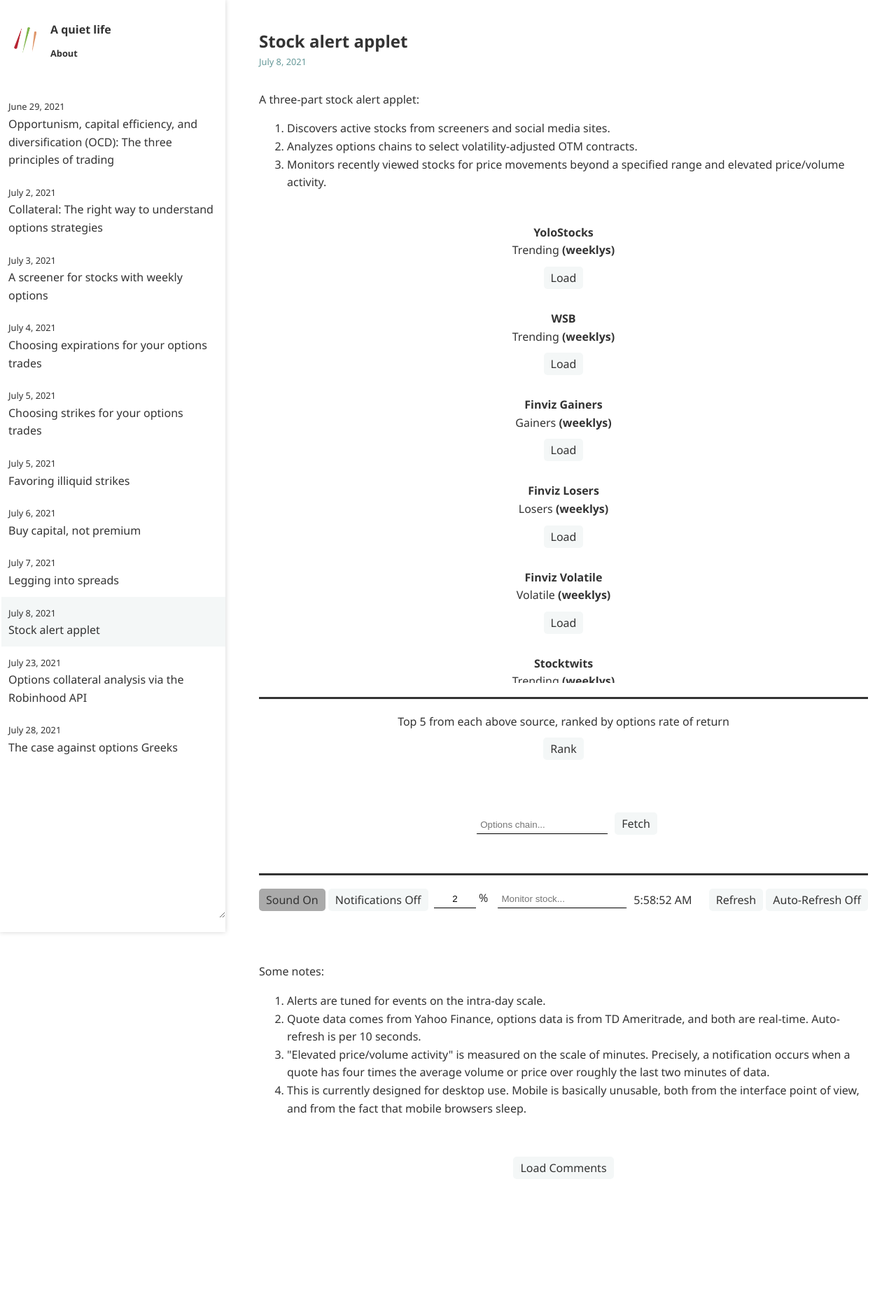
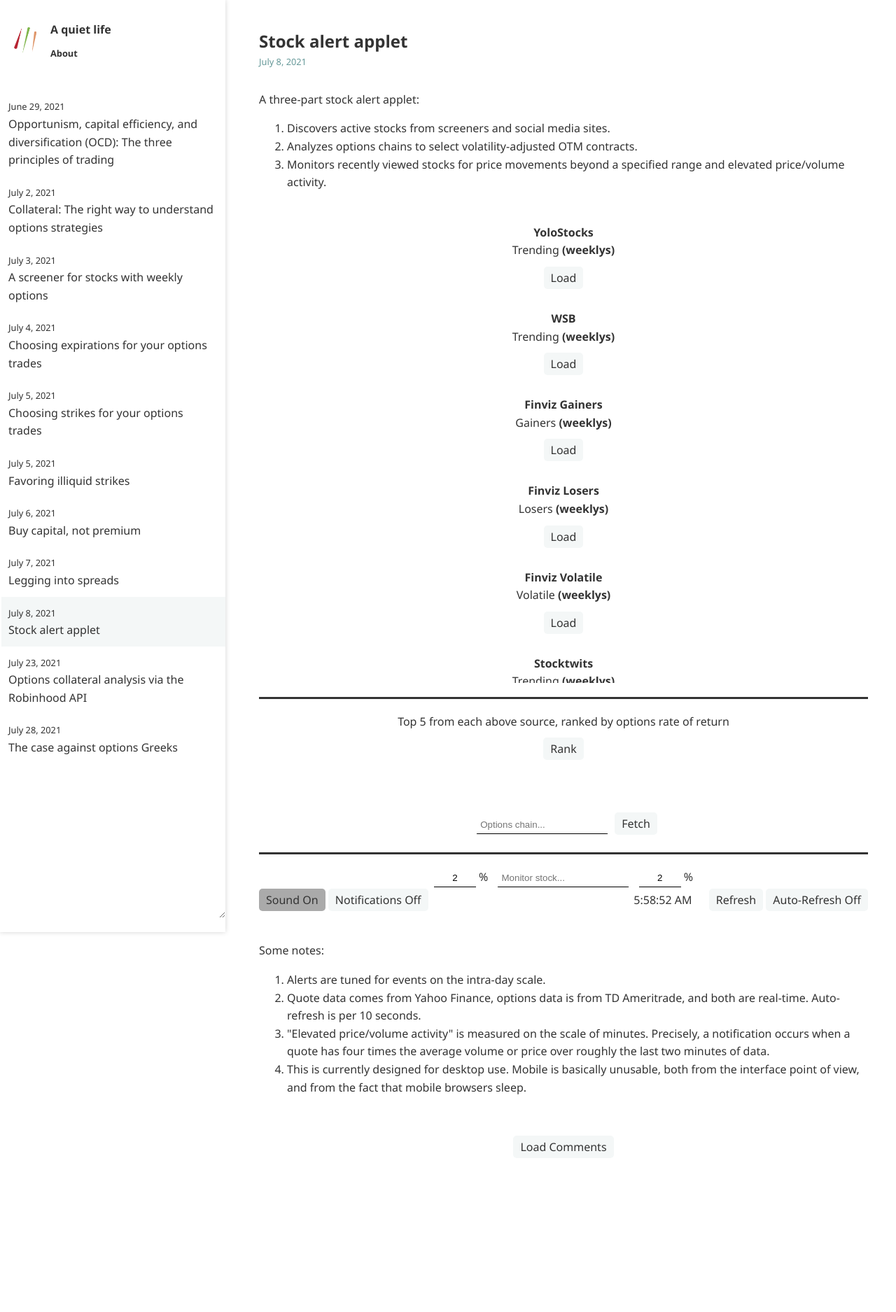
Before and after one commit to ansyblenetwork/aquietlife, a Jekyll site: the page built from _posts/2021-07-08-alerts.html, in a window 1280 px wide. Shown: the whole page at 70% size. Built offline with Jekyll 4.4.1, drawn with Linux system fonts in a browser that asks for light colours; after the commit the page ends 1845 px from its top, so only the background shows below that.

Commit message:
Update 2021-07-08-alerts.html

```diff
--- a/_posts/2021-07-08-alerts.html
+++ b/_posts/2021-07-08-alerts.html
@@ -104,7 +104,7 @@
 		}"
 id="optionsInput" onfocus="this.select()" type="text" style="margin:10px;" autocomplete="off" placeholder="Options chain..."><button onclick="updateOptions(true)">Fetch</button>
 </div>
-<ul style="overflow:auto; max-height:50vh; list-style-type:none; padding-left:0px;padding-bottom:30px; margin-bottom:20px; border-bottom:solid" id="optionslist"></ul>
+<ul style="overflow:auto; max-height:50vh; list-style-type:none; padding-left:0px; margin-bottom:20px; border-bottom:solid" id="optionslist"></ul>
 
 
 
```
